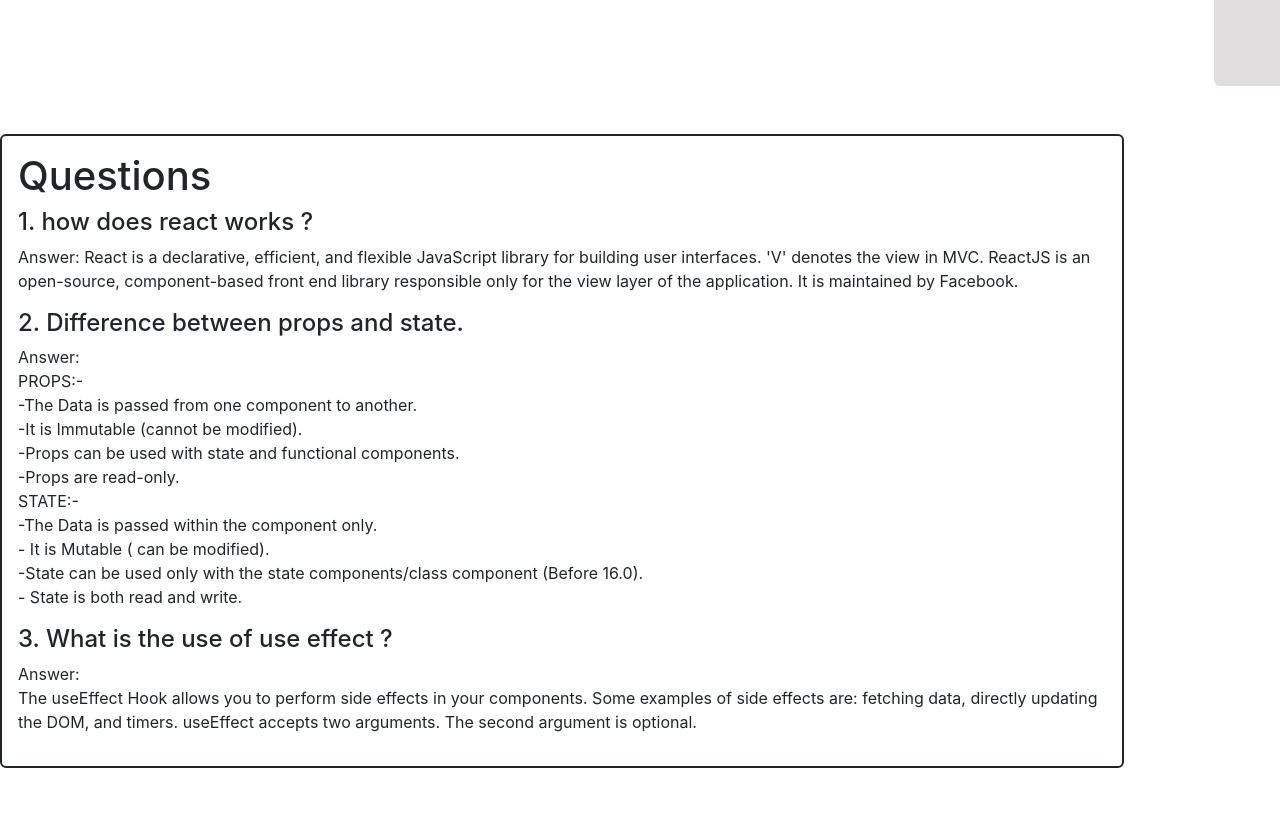
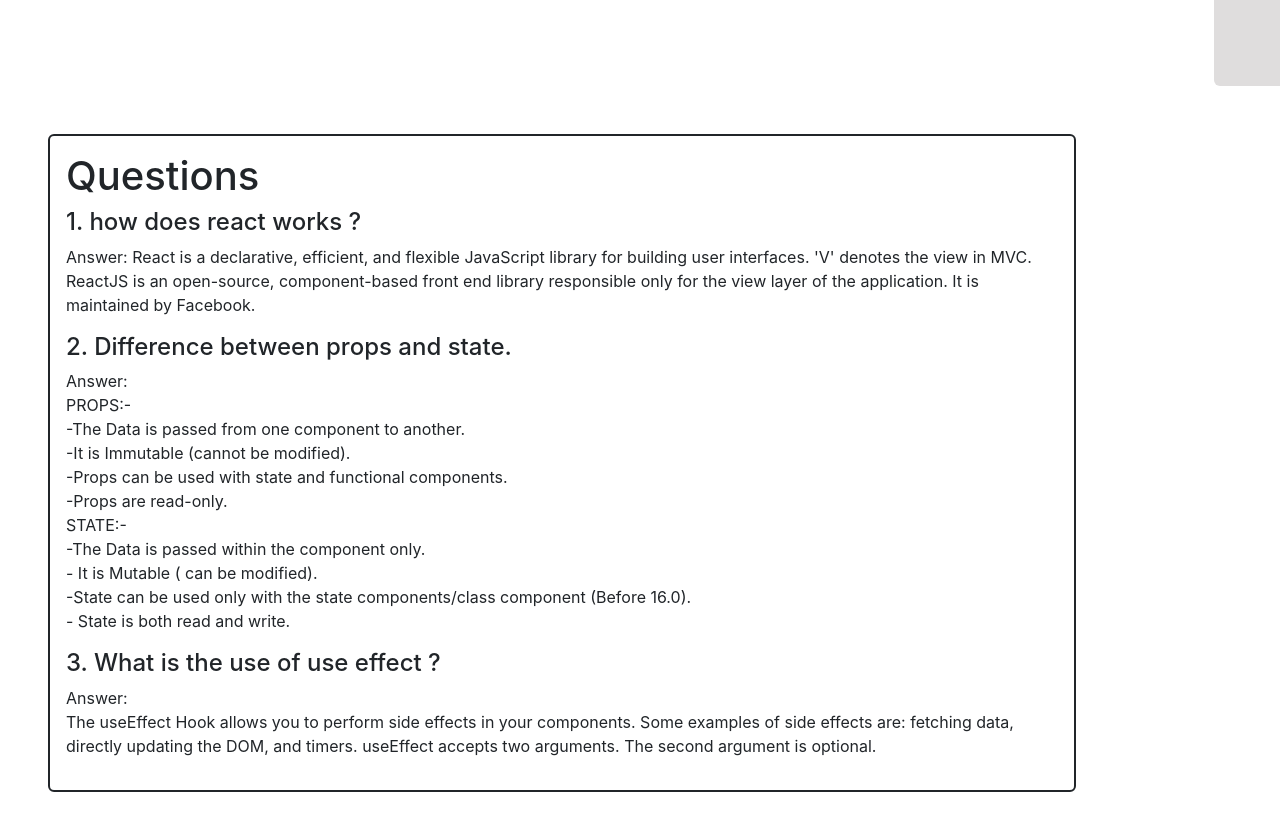
Before and after one commit to sojeeb01768/fitness-club, a React (Create React App) app: page / in a window 1280 px wide. Shown: the part 1920-2750 px from the top of the page. Built offline with nearby package versions, Linux system fonts and the light colour scheme.

Commit message:
final push

```diff
--- a/src/components/Blog/Blog.js
+++ b/src/components/Blog/Blog.js
@@ -3,7 +3,7 @@ import React from 'react';
 const Blog = () => {
     return (
         <div>
-            <div className=' mx-auto my-5 mx-auto border border-dark rounded border-2 p-3'>
+            <div className=' my-5 mx-5 border border-dark rounded border-2 p-3'>
                 <h1>Questions</h1>
                 <h4>1. how does react works ?</h4>
                 <p>Answer: React is a declarative, efficient, and flexible JavaScript library for building user interfaces. 'V' denotes the view in MVC. ReactJS is an open-source, component-based front end library responsible only for the view layer of the application. It is maintained by Facebook.</p>
```
